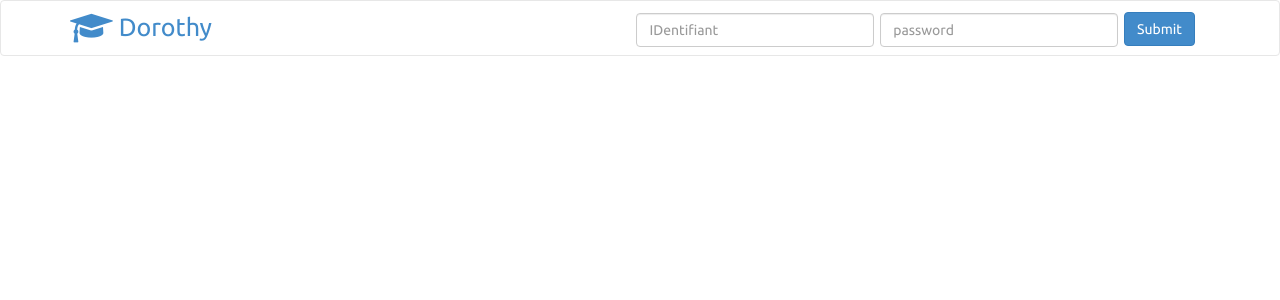
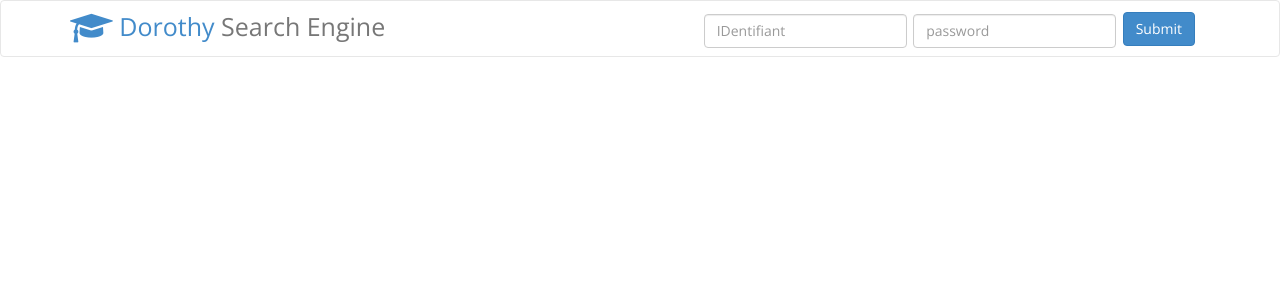
Before and after one commit to kristdev/dorothy, a CodeIgniter app: page / in a window 1280 px wide. Shown: the top 300 px of the page. Run offline with CodeIgniter, Linux system fonts and the light colour scheme.

Commit message:
210614-0959
homepage and mystylesheet.scss updated

```diff
--- a/application/modules/template/views/homepage.php
+++ b/application/modules/template/views/homepage.php
@@ -17,6 +17,8 @@
 	<!-- Les polices -->
 	<link href='http://fonts.googleapis.com/css?family=Ubuntu' rel='stylesheet' type='text/css'>
 	<!-- ubuntu police -->
+	<link href='http://fonts.googleapis.com/css?family=Open+Sans' rel='stylesheet' type='text/css'>
+	<!-- Open sans police -->
 
 </head>
 <body>
@@ -32,8 +34,11 @@
 			        <span class="icon-bar"></span>
 		      	</button>
 		      	<a class="navbar-brand" href="#">
+					<span class="my_websitetitle my_blue">
+						<i class="fa fa-graduation-cap fa-lg"></i> Dorothy
+					</span>
 					<span class="my_websitetitle">
-						<i class="fa fa-graduation-cap fa-lg"></i> Dorothy
+						Search Engine
 					</span>
 		      	</a>
 		    </div>
--- a/assets/css/mystylesheet.css
+++ b/assets/css/mystylesheet.css
@@ -1,9 +1,12 @@
-/* line 11, scss/mystylesheet.scss */
+/* line 18, scss/mystylesheet.scss */
 .my_transparent {
   background-color: transparent; }
 
-/* line 15, scss/mystylesheet.scss */
+/* line 22, scss/mystylesheet.scss */
+.my_blue {
+  color: #428bca; }
+
+/* line 26, scss/mystylesheet.scss */
 .my_websitetitle, .my_header {
-  color: #428bca;
   font-size: 25px;
-  font-family: 'Ubuntu', sans-serif; }
+  font-family: 'Open Sans', sans-serif; }
--- a/assets/css/scss/mystylesheet.scss
+++ b/assets/css/scss/mystylesheet.scss
@@ -6,16 +6,26 @@ $my_black: #444444;
 $my_blue: #428bca;
 $my_blueshadow: #357ebd;
 
+@mixin my_fonttitle(){
+	font-family: 'Ubuntu', sans-serif;
+}
+@mixin my_fontwebsitetitle(){
+	font-family: 'Open Sans', sans-serif;
+}
+
  $default-text-shadow-color: $my_blueshadow;
 
 .my_transparent{
 	background-color: transparent;
 }
 
+.my_blue{
+	color: $my_blue;
+}
+
 .my_websitetitle{
-	color: $my_blue;
 	font-size: 25px;
-	font-family: 'Ubuntu', sans-serif;
+	@include my_fontwebsitetitle();
 }
 
 .my_header{
```
Also changed, not shown: 9 other files.
